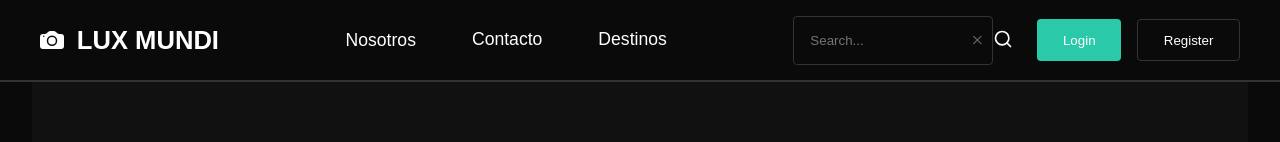
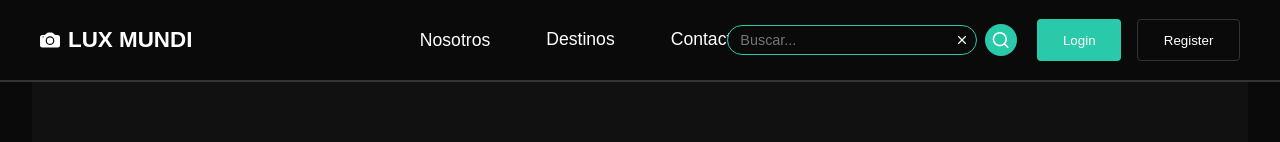
Before and after one commit to merkandez/luxmundi, a React (Vite) app in the folder client/: page / in a window 1280 px wide. Both pictures are taken after a click on the button 1003 px from the left and 40 px from the top of the page. Shown: the top 142 px of the page. Built offline with nearby package versions, Linux system fonts and the light colour scheme.

Commit message:
feat: update search bar

```diff
--- a/client/src/components/design/Header.jsx
+++ b/client/src/components/design/Header.jsx
@@ -87,37 +87,34 @@ const Header = ({ isAuthenticated, role, logout, avatarUrl }) => {
   return (
     <HeaderContainer>
       <Wrapper>
-        <LogoSection>
+        <LogoSection onClick={handleLogoClick}>
           <LogoIcon>
-            <BsCameraFill size={24} />
+            <BsCameraFill size={20} />
           </LogoIcon>
           <LogoText>LUX MUNDI</LogoText>
         </LogoSection>
 
         <Nav>
           <NavLink to="/about">Nosotros</NavLink>
+          <NavLink as="button" onClick={scrollToDestinos}>
+            Destinos
+          </NavLink>
           <NavLink as="button" onClick={() => setShowContactModal(true)}>
             Contacto
-          </NavLink>
-          <NavLink as="button" onClick={scrollToDestinos}>
-            Destinos
           </NavLink>
         </Nav>
 
         <RightSection>
           <SearchSection>
-            <SearchBar className={isSearchOpen ? "active" : ""}>
-              <SearchInput placeholder="Search..." autoFocus={isSearchOpen} />
-              <X
-                size={16}
-                color="#666"
-                onClick={() => setIsSearchOpen(false)}
-                style={{ cursor: "pointer" }}
-              />
+            <SearchBar isOpen={isSearchOpen}>
+              <SearchInput placeholder="Buscar..." autoFocus={isSearchOpen} />
+              <SearchButton onClick={() => setIsSearchOpen(false)}>
+                <X size={14} />
+              </SearchButton>
             </SearchBar>
-            <SearchButton onClick={() => setIsSearchOpen(!isSearchOpen)}>
+            <SearchToggle onClick={() => setIsSearchOpen(!isSearchOpen)}>
               <Search size={20} />
-            </SearchButton>
+            </SearchToggle>
           </SearchSection>
 
           {isAuthenticated ? (
@@ -223,7 +220,7 @@ const Wrapper = styled.div`
 const LogoSection = styled.div`
   display: flex;
   align-items: center;
-  gap: 0.8rem;
+  gap: 0.5rem;
   color: ${theme.colors.text.primary};
   cursor: pointer;
   transition: ${theme.animation.transition};
@@ -245,7 +242,7 @@ const LogoIcon = styled.div`
 `;
 
 const LogoText = styled.span`
-  font-size: 1.2rem;
+  font-size: 1rem;
   font-weight: bold;
   transition: ${theme.animation.transition};
 
@@ -254,11 +251,11 @@ const LogoText = styled.span`
   }
 
   @media (min-width: ${theme.breakpoints.tablet}) {
-    font-size: 1.4rem;
+    font-size: 1.2rem;
   }
 
   @media (min-width: ${theme.breakpoints.desktop}) {
-    font-size: 1.6rem;
+    font-size: 1.4rem;
   }
 `;
 
@@ -314,40 +311,47 @@ const NavLink = styled(Link)`
 const RightSection = styled.div`
   display: flex;
   align-items: center;
-  gap: 1.5rem;
+  gap: 0.8rem;
+  margin-left: 1rem;
 `;
 
 const SearchSection = styled.div`
   display: flex;
   align-items: center;
   position: relative;
+  margin-right: 0.5rem;
 `;
 
 const SearchBar = styled.div`
-  position: relative;
+  position: absolute;
+  right: 100%;
   display: flex;
   align-items: center;
-  border: 1px solid ${theme.colors.border};
-  border-radius: 4px;
-  padding: 0.5rem;
+  border: 1px solid ${theme.colors.primary};
+  border-radius: 20px;
   background-color: ${theme.colors.background};
-  width: ${({ isOpen }) => (isOpen ? "200px" : "0")};
+  overflow: hidden;
+  width: ${({ isOpen }) => (isOpen ? "160px" : "0")};
   opacity: ${({ isOpen }) => (isOpen ? "1" : "0")};
   transition: all 0.3s ease;
-  overflow: hidden;
+  margin-right: 0.5rem;
 
-  &.active {
-    width: 200px;
-    opacity: 1;
+  @media (min-width: ${theme.breakpoints.tablet}) {
+    width: ${({ isOpen }) => (isOpen ? "200px" : "0")};
+  }
+
+  @media (min-width: ${theme.breakpoints.desktop}) {
+    width: ${({ isOpen }) => (isOpen ? "250px" : "0")};
   }
 `;
 
 const SearchInput = styled.input`
   width: 100%;
-  padding: 0.5rem;
+  padding: 0.4rem 0.8rem;
   border: none;
   color: ${theme.colors.text.primary};
   background-color: transparent;
+  font-size: 0.9rem;
 
   &:focus {
     outline: none;
@@ -359,6 +363,22 @@ const SearchButton = styled.button`
   border: none;
   color: ${theme.colors.text.primary};
   cursor: pointer;
+  padding: 0.4rem;
+  display: flex;
+  align-items: center;
+  justify-content: center;
+`;
+
+const SearchToggle = styled(SearchButton)`
+  background-color: ${theme.colors.primary};
+  border-radius: 50%;
+  width: 32px;
+  height: 32px;
+  transition: ${theme.animation.transition};
+
+  &:hover {
+    background-color: ${theme.colors.primaryHover};
+  }
 `;
 
 const AuthButtons = styled.div`
@@ -371,15 +391,15 @@ const ProfileContainer = styled.div`
 `;
 
 const AvatarImage = styled.img`
-  width: 40px;
-  height: 40px;
+  width: 32px;
+  height: 32px;
   border-radius: 50%;
   cursor: pointer;
 `;
 
 const AvatarIconWrapper = styled.div`
-  width: 40px;
-  height: 40px;
+  width: 32px;
+  height: 32px;
   display: flex;
   align-items: center;
   justify-content: center;
```
